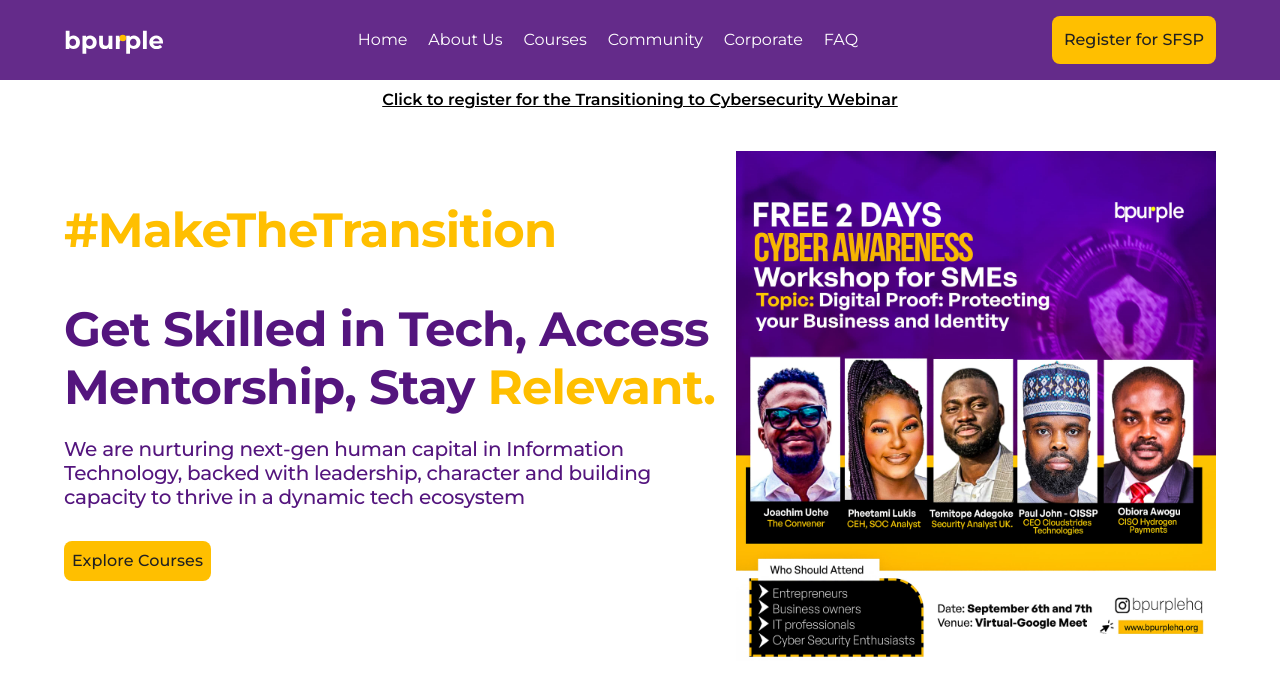
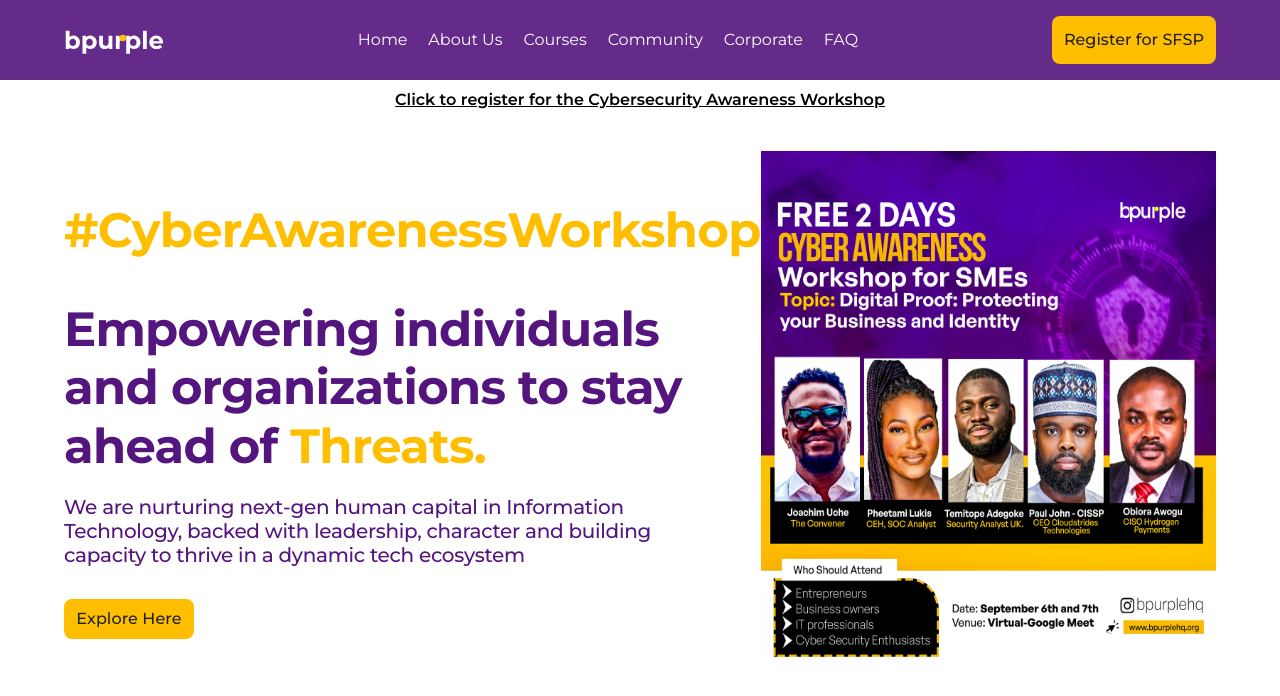
Before and after one commit to BpurpleHq/bpurplehq-web, a Next.js app: page / in a window 1280 px wide. Shown: the top 696 px of the page. Built offline with nearby package versions, Linux system fonts and the light colour scheme.

Commit message:
hero-url

```diff
--- a/app/page.tsx
+++ b/app/page.tsx
@@ -23,8 +23,8 @@
     <main className="w-full relative">
       <section className='bg-white flex flex-col-reverse lg:flex-row gap-5 lg:gap-0 relative z-0 max-w-[1440px] mx-auto sm:px-16 px-3 pt-[10px] mb-[20px] lg:mb-0 pb-7 lg:pb-0 mt-5'>
         <div className='flex flex-col lg:justify-start lg:items-start lg:mt-[50px] w-full lg:max-w-[70%] flex-1'>
-        <h1 className='text-headline-3 lg:text-headline-2 text-secondary text-center md:text-start lg:mb-10'>#MakeTheTransition</h1>
-          <h1 className='text-headline-2 text-primary text-center md:text-start'>Get Skilled in Tech, Access Mentorship, Stay <span className='text-secondary'>Relevant.</span></h1>
+        <h1 className='text-headline-3 lg:text-headline-2 text-secondary text-center md:text-start lg:mb-10'>#CyberAwarenessWorkshop</h1>
+          <h1 className='text-headline-2 text-primary text-center md:text-start'>Empowering individuals and organizations to stay ahead of  <span className='text-secondary'>Threats.</span></h1>
 
           <p className='text-body lg:text-headline-4 text-primary mt-5 lg:w-[90%]'>We are nurturing next-gen human capital in Information Technology, backed with leadership, character and building capacity to thrive in a dynamic tech ecosystem </p>
           {/* <p className='text-body lg:text-headline-4 text-primary mt-4 lg:w-[75%]'>We are part of the solution in building a <span className='text-secondary text-headline-3'>SKILLED</span> continent.</p> */}
@@ -32,7 +32,7 @@
           <div className='flex justify-center items-center lg:justify-items-start gap-3 mt-8 md:mt-8'>
             <Link href='/courses' onClick={() => router.push('/courses')}>
               <CustomButton
-                title='Explore Courses'
+                title='Explore Here'
                 btnType='button'
                 containerStyles='bg-secondary rounded-lg py-2 min-w-[130px] px-2'
                 textStyles='text-dark text-body-1 font-medium z-index-90'
--- a/components/Upcoming.tsx
+++ b/components/Upcoming.tsx
@@ -4,8 +4,8 @@
 const Upcoming = () => {
   return (
     <div className='' rel="noopener noreferrer">
-     <Link href='https://bit.ly/techtransitiontalks'>  {/*https://bit.ly/bpurpletrainings'*/}
-        <p className=' text-black font-semibold underline text-center m-2'>Click to register for the Transitioning to Cybersecurity Webinar</p>
+     <Link href='https://bit.ly/bpurplecyberawareness'>  {/*https://bit.ly/bpurpletrainings'*/}
+        <p className=' text-black font-semibold underline text-center m-2'>Click to register for the Cybersecurity Awareness Workshop</p>
      </Link>
     </div>
   )
```
